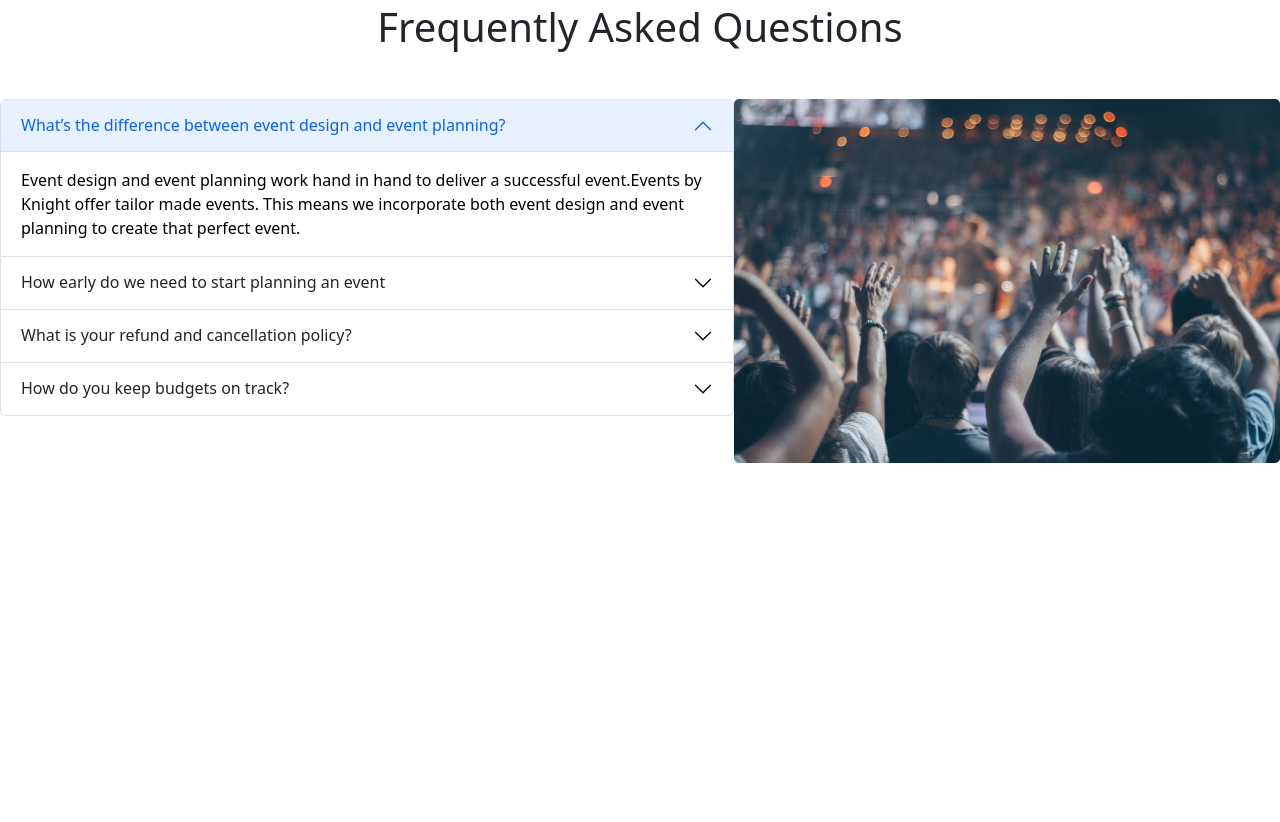
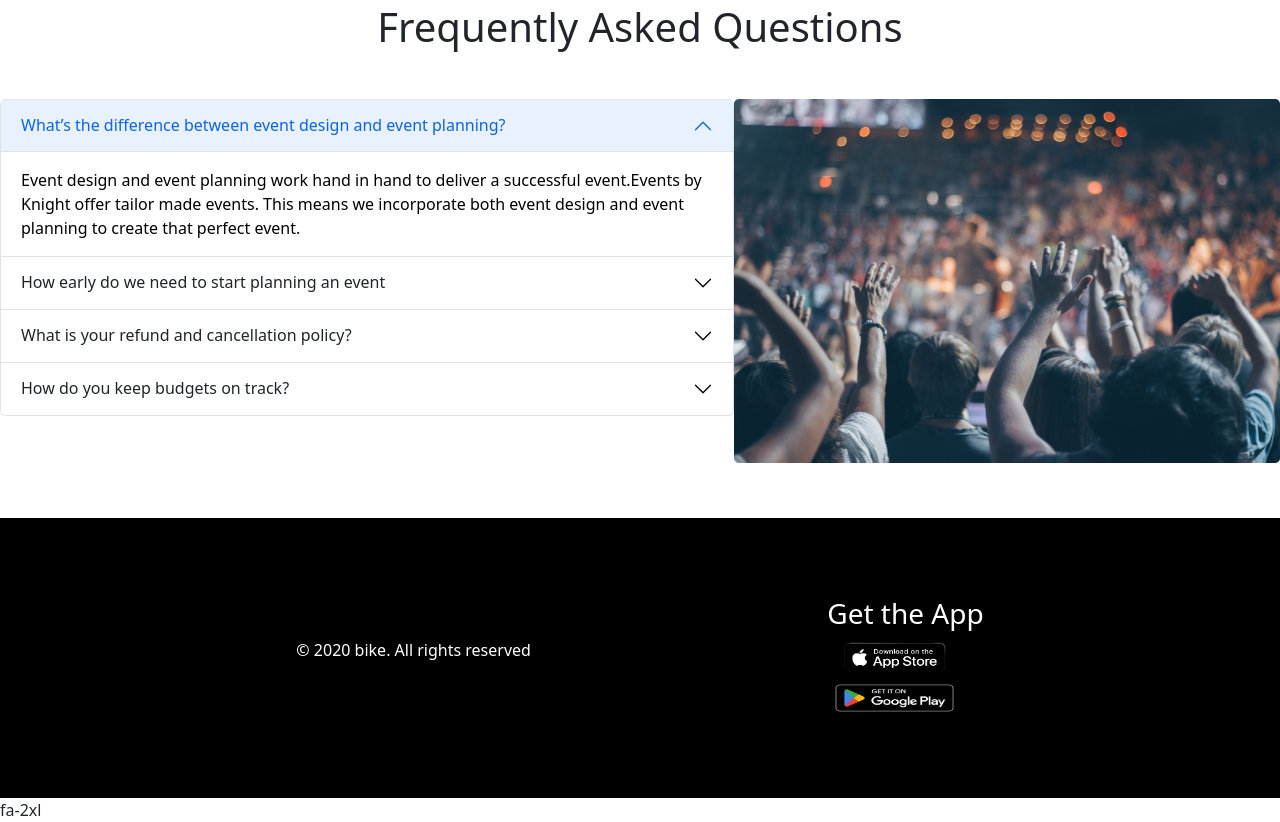
Before and after one commit to Amirulislamsohan/convention-center, a plain HTML site: page index.html in a window 1280 px wide. Shown: the part 1425-2247 px from the top of the page. Before the commit the page ends 1888 px from the top, so only its background shows below. Drawn offline with nearby package versions, Linux system fonts and the light colour scheme.

Commit message:
add-footer

```diff
--- a/index.html
+++ b/index.html
@@ -12,6 +12,8 @@
 
     <!-- custom-css------- -->
     <link rel="stylesheet" href="styles.css">
+    <!-- use-font-awesome -->
+    <script src="https://kit.fontawesome.com/f465117fc0.js" crossorigin="anonymous"></script>
 </head>
 
 <body>
@@ -392,9 +394,48 @@
             </div>
         </section>
     </main>
+    <!-- add-footer ------------------------------------------------------------------------------------------------------------------------------------------------------------------------------------------------------------------------------------------------------------------------------- -->
+    <footer>
+        <div class="black-box d-flex justify-content-evenly align-items-center">
+            <div>
+                <p class=" text-white">© 2020 bike. All rights reserved</p>
+            </div>
+
+
+            <div>
+                <h3 class="text-white">Get the App</h3>
+                <!-- <ul class="nav nav-pills">
+                    <li class="nav-item">
+                        <a class="nav-link active d-flex justify-content-center align-items-center" aria-current="page"
+                            href="#">
+                            <div><i class="fa-brands fa-apple fa-2xl"></i></div>
+                            <div class="ms-3">
+                                <h5>Download on the</h5>
+                                <h4>App Store</h4>
+                            </div>
+
+                        </a>
+                    </li>
+                </ul> -->
+                <div class="d-block">
+                    <div>
+                        <a href="https://www.apple.com/app-store/" target="_blank"><img
+                                src="images/download-removebg-preview.png" alt="" class="img-icon"></a>
+                    </div>
+                    <div>
+                        <a href="https://play.google.com/store/games?hl=en&gl=US" target="_blank"><img
+                                src="google-play-badge.png" alt="" class="img-icon"></a>
+                    </div>
+                </div>
+
+            </div>
+
+        </div>
+    </footer>
 
 
 
+    fa-2xl
 
 
 
--- a/styles.css
+++ b/styles.css
@@ -2,3 +2,20 @@
     width: 20px;
     height: 20px;
 }
+
+.black-box {
+    margin-top: 55px;
+    height: 280px;
+    width: 100%;
+    background-color: black;
+}
+
+.fa-apple {
+    color: white;
+
+}
+
+.img-icon {
+    width: 135px;
+    height: 40px;
+}
```
Also changed, not shown: google-play-badge.png (added), images/download-removebg-preview.png (added).
